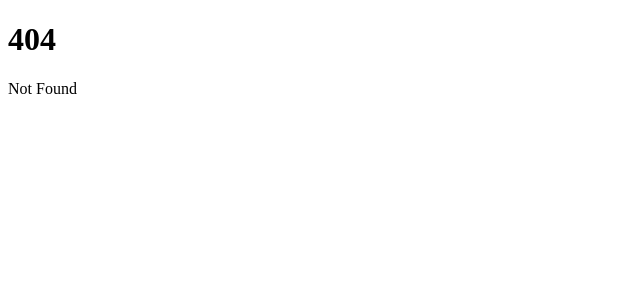
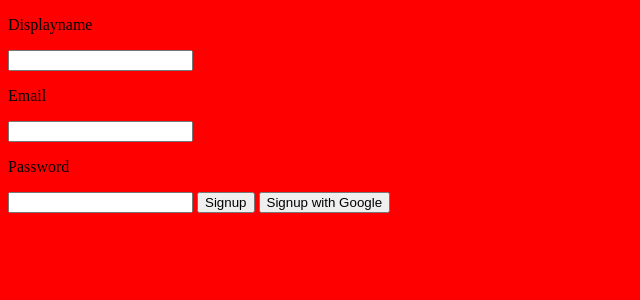
Before and after one commit to RollingSticks/Boomplayer, a SvelteKit app: page /join in a window 1280 px wide. Before the commit this address had no page. Shown: the top 300 px of the page, without its empty margins (0-640 px from the left). Built offline with nearby package versions, Linux system fonts and the light colour scheme; no server answers.

Commit message:
feat: :sparkles: empty files for login page
uwu owo lol

```diff
--- a/src/routes/signup/+page.svelte
+++ b/src/routes/join/+page.svelte
@@ -1,5 +1,7 @@
 <!-- Signup page -->
 <script lang="ts">
+	import "./styling.scss";
+
 	import type { AuthStore } from "$lib/scripts/interfaces";
 	import { signinWithGoogle, signUp } from "$lib/scripts/auth";
 	import authData from "$lib/stores/authData";
--- /dev/null
+++ b/src/routes/join/styling.mobile.scss
@@ -0,0 +1,3 @@
+body {
+	background-color: yellow;
+}
--- /dev/null
+++ b/src/routes/join/styling.scss
@@ -0,0 +1,11 @@
+body {
+	background-color: red;
+}
+
+@media only screen and (max-width: 1194px) {
+	@import "./styling.tablet.scss";
+}
+
+@media only screen and (max-width: 360px) {
+	@import "./styling.mobile.scss";
+}
--- /dev/null
+++ b/src/routes/join/styling.tablet.scss
@@ -0,0 +1,3 @@
+body {
+	background-color: green;
+}
--- a/src/routes/signin/+page.svelte
+++ b/src/routes/login/+page.svelte
@@ -1,5 +1,7 @@
 <!-- Signin page -->
 <script lang="ts">
+	import "./styling.scss";
+
 	import type { AuthStore } from "$lib/scripts/interfaces";
 	import { signIn, signinWithGoogle, signOut } from "$lib/scripts/auth";
 	import authData from "$lib/stores/authData";
--- /dev/null
+++ b/src/routes/login/styling.mobile.scss
@@ -0,0 +1,3 @@
+body {
+	background-color: yellow;
+}
--- /dev/null
+++ b/src/routes/login/styling.scss
@@ -0,0 +1,11 @@
+body {
+	background-color: red;
+}
+
+@media only screen and (max-width: 1194px) {
+	@import "./styling.tablet.scss";
+}
+
+@media only screen and (max-width: 360px) {
+	@import "./styling.mobile.scss";
+}
--- /dev/null
+++ b/src/routes/login/styling.tablet.scss
@@ -0,0 +1,3 @@
+body {
+	background-color: green;
+}
```
